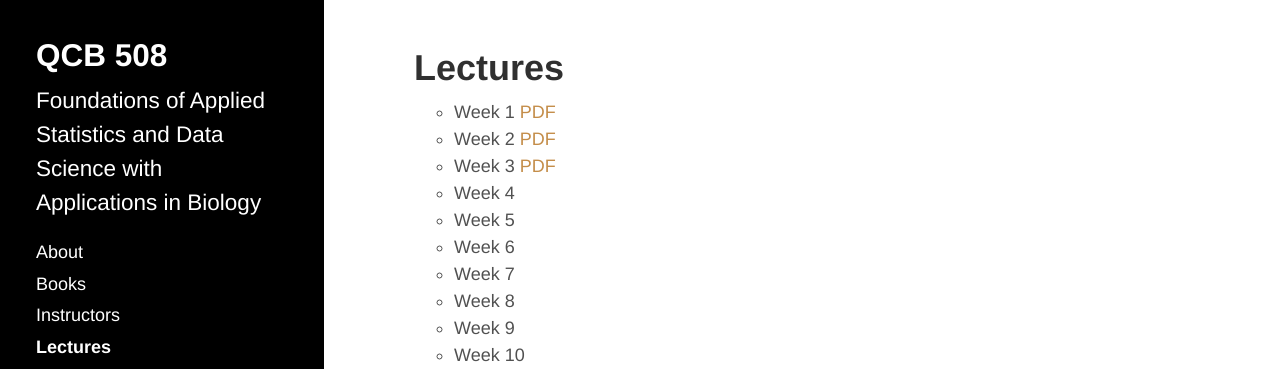
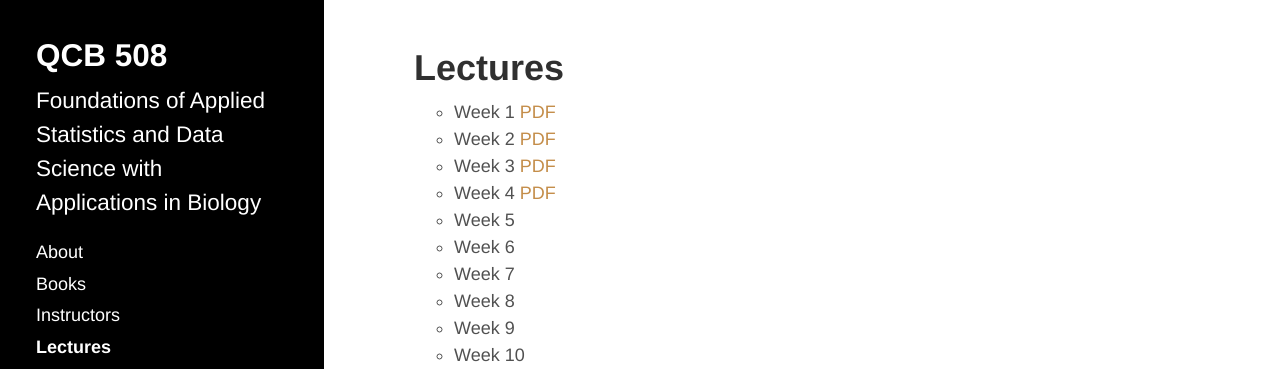
Before and after one commit to jdstorey/asdscourse2019, a Jekyll site: the page built from docs/lectures.md, in a window 1280 px wide. Shown: the top 369 px of the page. Built offline with Jekyll 4.4.1, drawn with Linux system fonts in a browser that asks for light colours.

Commit message:
Update lectures.md
Week 4

```diff
--- a/docs/lectures.md
+++ b/docs/lectures.md
@@ -6,7 +6,7 @@ title: Lectures
 - Week 1 [PDF](./lecture_notes/week1.pdf)
 - Week 2 [PDF](./lecture_notes/week2.pdf)
 - Week 3 [PDF](./lecture_notes/week3.pdf)
-- Week 4
+- Week 4 [PDF](./lecture_notes/week4.pdf)
 - Week 5
 - Week 6
 - Week 7
```
